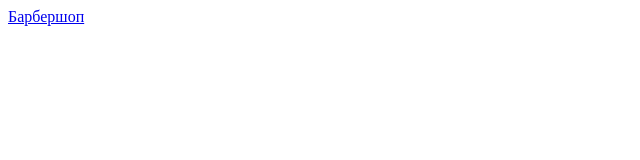
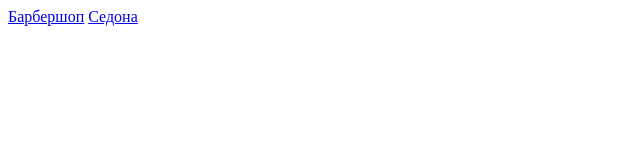
Before and after one commit to frollodecol/frollodecol.github.io, a plain HTML site: page index.html in a window 1280 px wide. Shown: the full height of the page, 0-640 px from the left. Drawn offline with Linux system fonts and the light colour scheme.

Commit message:
Update main page

```diff
--- a/index.html
+++ b/index.html
@@ -1 +1,2 @@
 <a href='barbershop/index.html'>Барбершоп</a>
+<a href='sedona/dist/index.html'>Седона</a>
```
